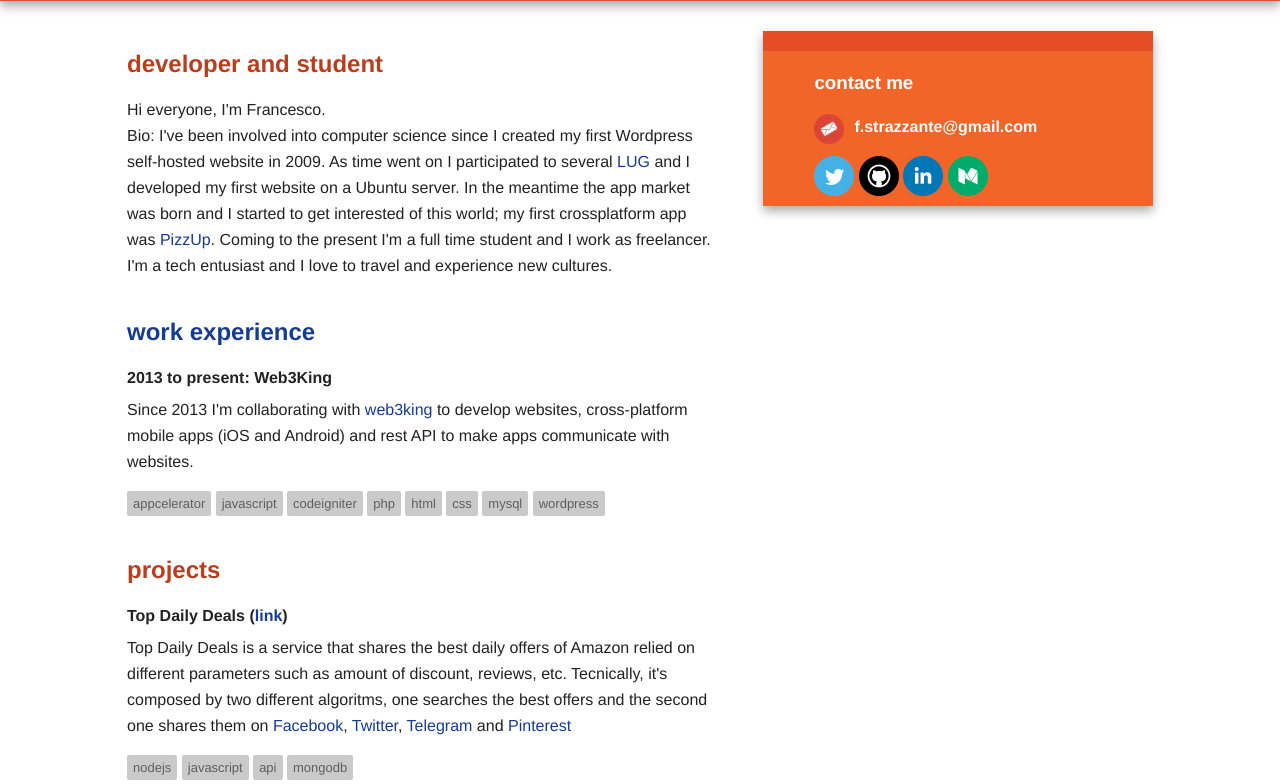
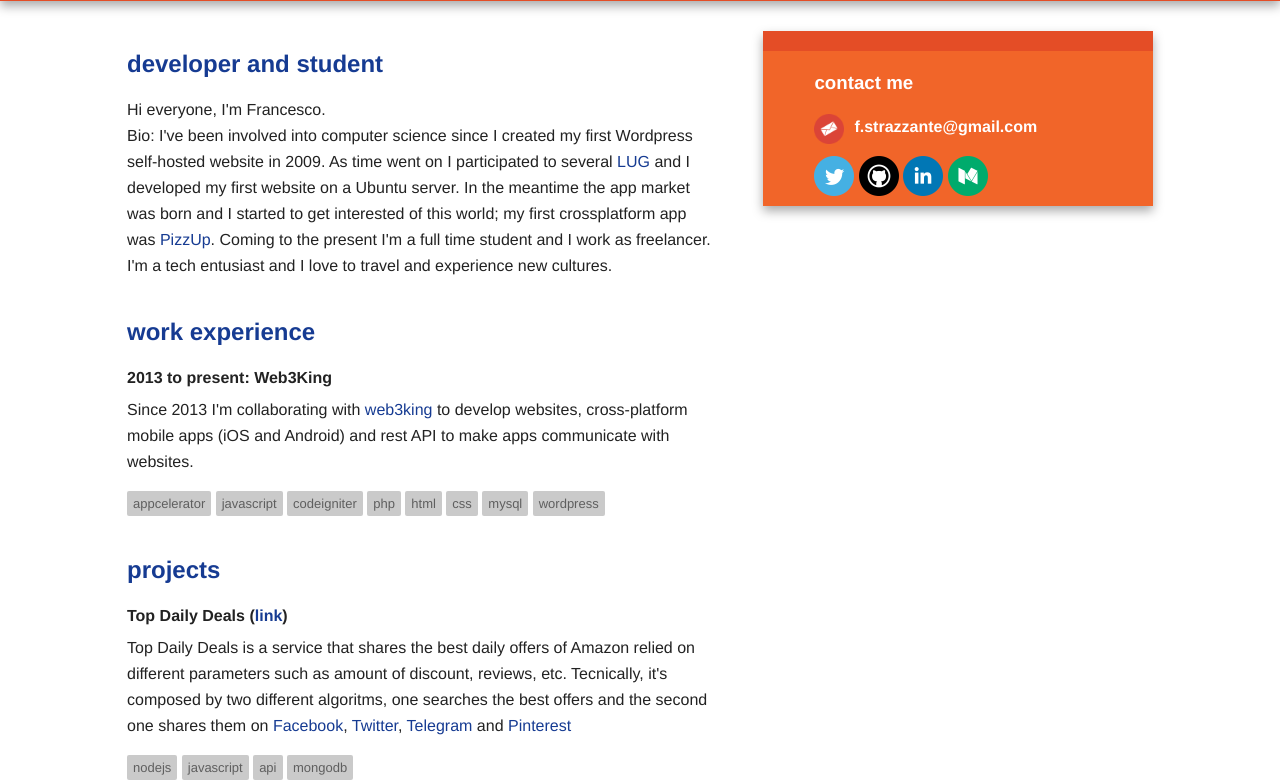
Before and after one commit to fstrazzante/fstrazzante.github.io, a PHP site: page / in a window 1280 px wide. Shown: the part 95-879 px from the top of the page. Run offline with PHP 8.4, Linux system fonts and the light colour scheme; some libraries are stand-ins or nearby versions.

```diff
--- a/css/main.css
+++ b/css/main.css
@@ -195,7 +195,7 @@ article header {
 }
 
 article h2{
-    color: #ba3e1e!important;
+    color: #163b92;
 }
 
 /* ==========================================================================
```
